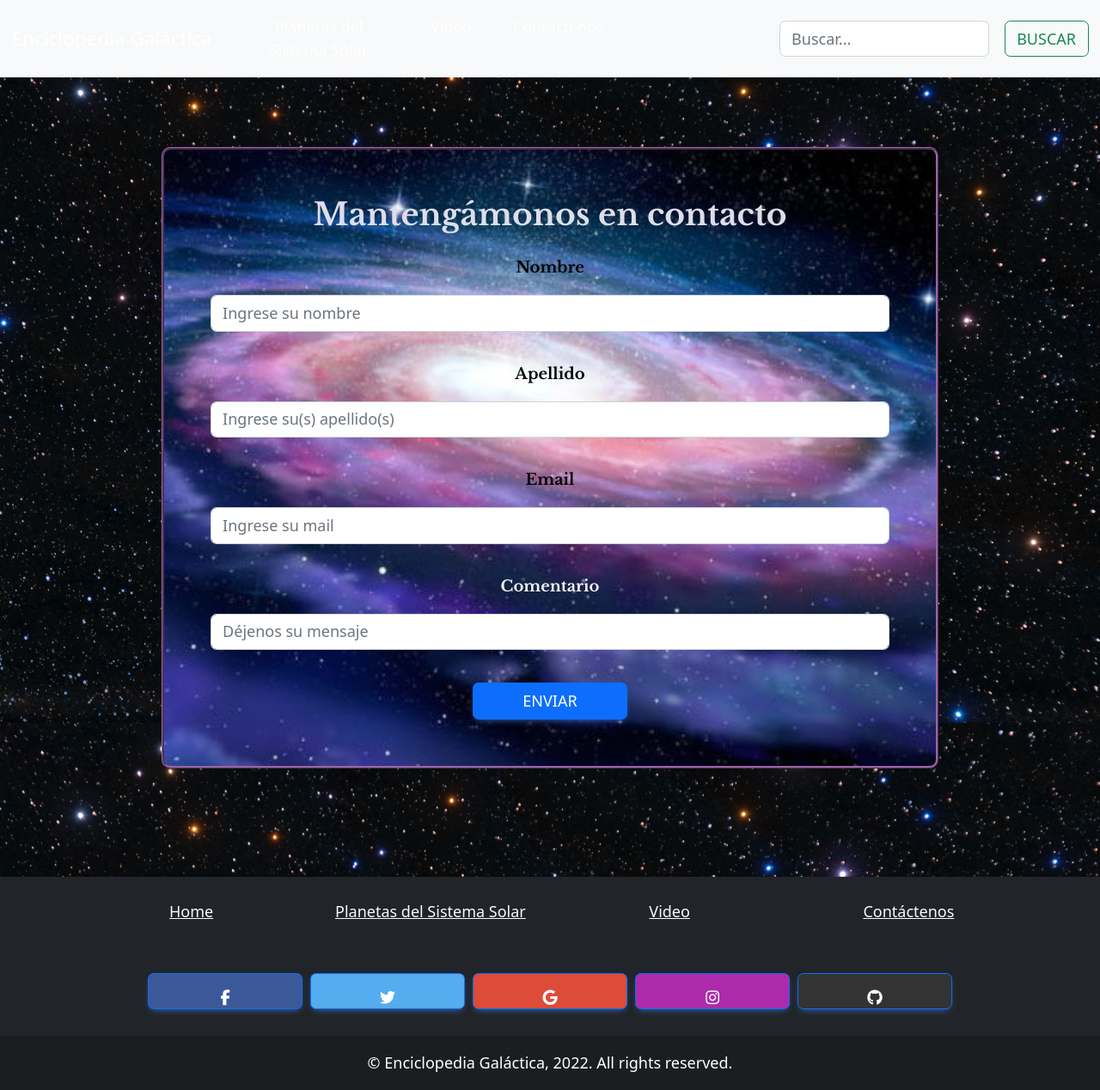
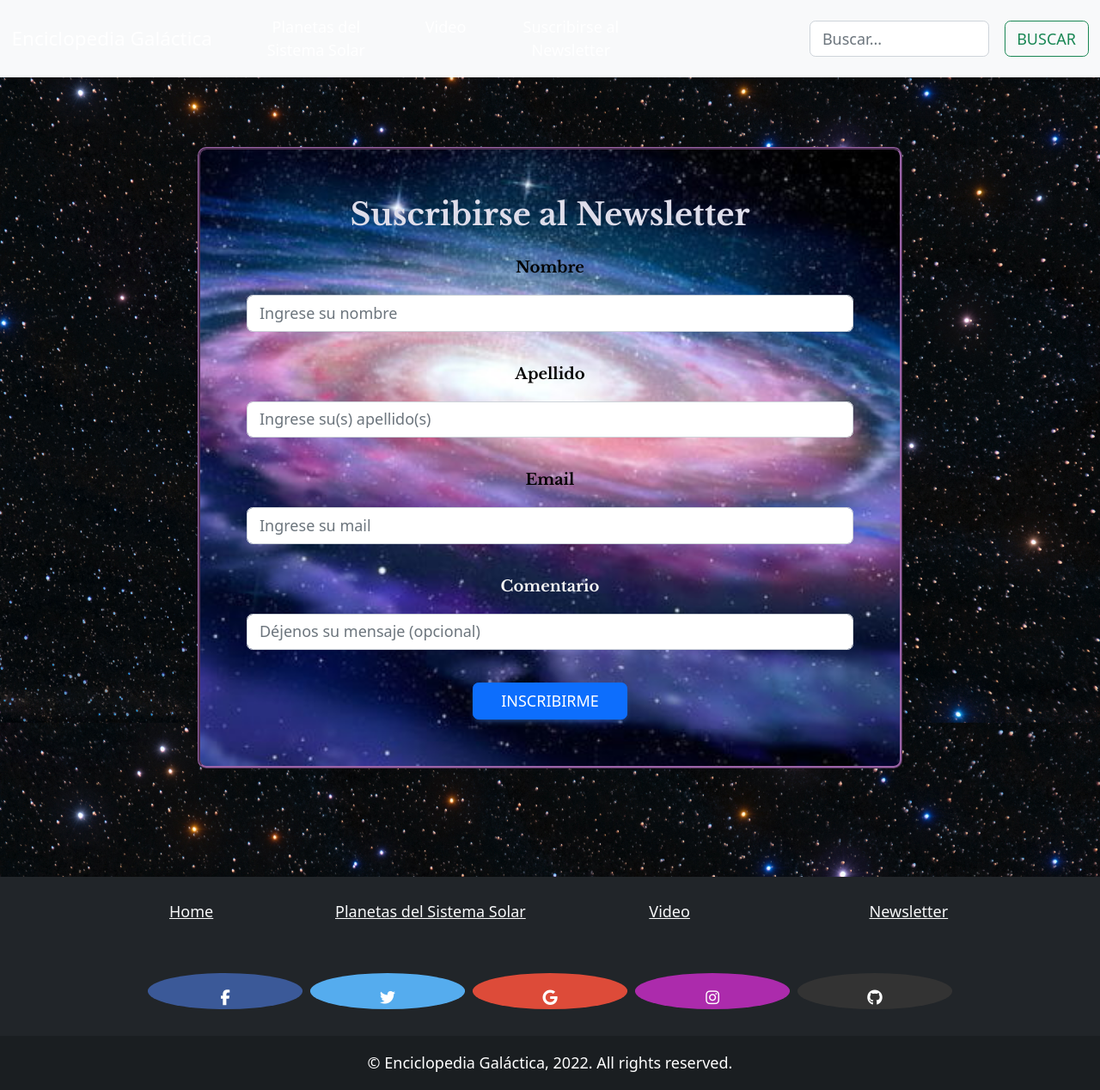
Before and after one commit to JasonJordanP/JasonJordanP.github.io, a React (Create React App) app in the folder sistema-solar/: page /Contactenos in a window 1280 px wide. Shown: the whole page at 86% size. Built offline with nearby package versions, Linux system fonts and the light colour scheme.

Commit message:
Sitio funcional, previo a intentar tailwind

```diff
--- a/sistema-solar/src/components/Footer.js
+++ b/sistema-solar/src/components/Footer.js
@@ -1,6 +1,7 @@
 
 import React from 'react';
 import { MDBFooter, MDBContainer, MDBIcon, MDBBtn, MDBCol, MDBRow } from 'mdb-react-ui-kit';
+import '../stylesheets/footer.css'
 
 export function Footer() {
   return (
@@ -46,7 +47,7 @@ export function Footer() {
             <ul className='list-unstyled mb-0'>
               <li>
                 <a href='/Contactenos' className='text-light'>
-                   Contáctenos
+                   Newsletter
                 </a>
               </li>
             </ul>
@@ -60,7 +61,7 @@ export function Footer() {
           <MDBBtn
             floating
             className='m-1'
-            style={{ backgroundColor: '#3b5998' }}
+            style={{ backgroundColor: '#3b5998'}}
             href='https://facebook.com'
             role='button'
           >
--- a/sistema-solar/src/components/Form6.js
+++ b/sistema-solar/src/components/Form6.js
@@ -22,20 +22,14 @@ export function Form6() {
      console.log(stateSub);
      alert ( "Los siguientes datos han sido ingresados a la base de datos:" + JSON.stringify(values));
         Swal.fire({
-            title: '<strong>Mensaje enviado con éxito</strong>',
+            title: '<strong>Usted se suscribió con éxito</strong>',
             icon: 'success',
             html:
-              '¿Desearía suscribirse al newsletter?',
+              'Gracias por ser parte de la Enciclopedia Galáctica!',
             showCloseButton: true,
-            showCancelButton: true,
+            showCancelButton: false,
             focusConfirm: false,
-            confirmButtonText:
-              '<i class="fa fa-thumbs-up"></i> Sí, deseo suscribirme',
-            confirmButtonAriaLabel: 'Thumbs up, great!',
-            cancelButtonText:
-              '<i class="fa fa-thumbs-down">No quiero suscribirme</i>',
-            cancelButtonAriaLabel: 'Thumbs down'
-          })
+        })
         }
     });
 
@@ -44,7 +38,7 @@ export function Form6() {
   return (
 
     <div className = 'zonaForm' id='contacto'>
-    <h2> Mantengámonos en contacto </h2>
+    <h2> Suscribirse al Newsletter </h2>
 
     <Form onSubmit = { onSubmit } id="formulario">
 
@@ -102,13 +96,13 @@ export function Form6() {
         <Form.Label id = "labelComentario">Comentario</Form.Label>
         <Form.Control
           type="textarea"
-          placeholder="Déjenos su mensaje"
+          placeholder="Déjenos su mensaje (opcional)"
           id= "comentario"
           {...register('comentario')} />
         </Form.Group>
 
         <Button type= "submit">
-          Enviar
+          Inscribirme
         </Button>
     </Form>
 
--- a/sistema-solar/src/components/Navbar.js
+++ b/sistema-solar/src/components/Navbar.js
@@ -17,7 +17,7 @@ export function NavbarDarkExample() {
           >
             <Nav.Link href="/PlanetasSistemaSolar">Planetas del Sistema Solar</Nav.Link>
             <Nav.Link href="/Video">Video</Nav.Link>
-            <Nav.Link href="/Contactenos">Contáctenos</Nav.Link>
+            <Nav.Link href="/Contactenos">Suscribirse al Newsletter</Nav.Link>
 
           </Nav>
           <Form className="d-flex">
--- /dev/null
+++ b/sistema-solar/src/stylesheets/footer.css
@@ -0,0 +1,5 @@
+.m-1 {
+    border-radius: 50%;
+    border-color: transparent;
+    box-shadow: none;
+}
```
Also changed, not shown: sistema-solar/src/components/Form5.js (+5 -2 lines).
